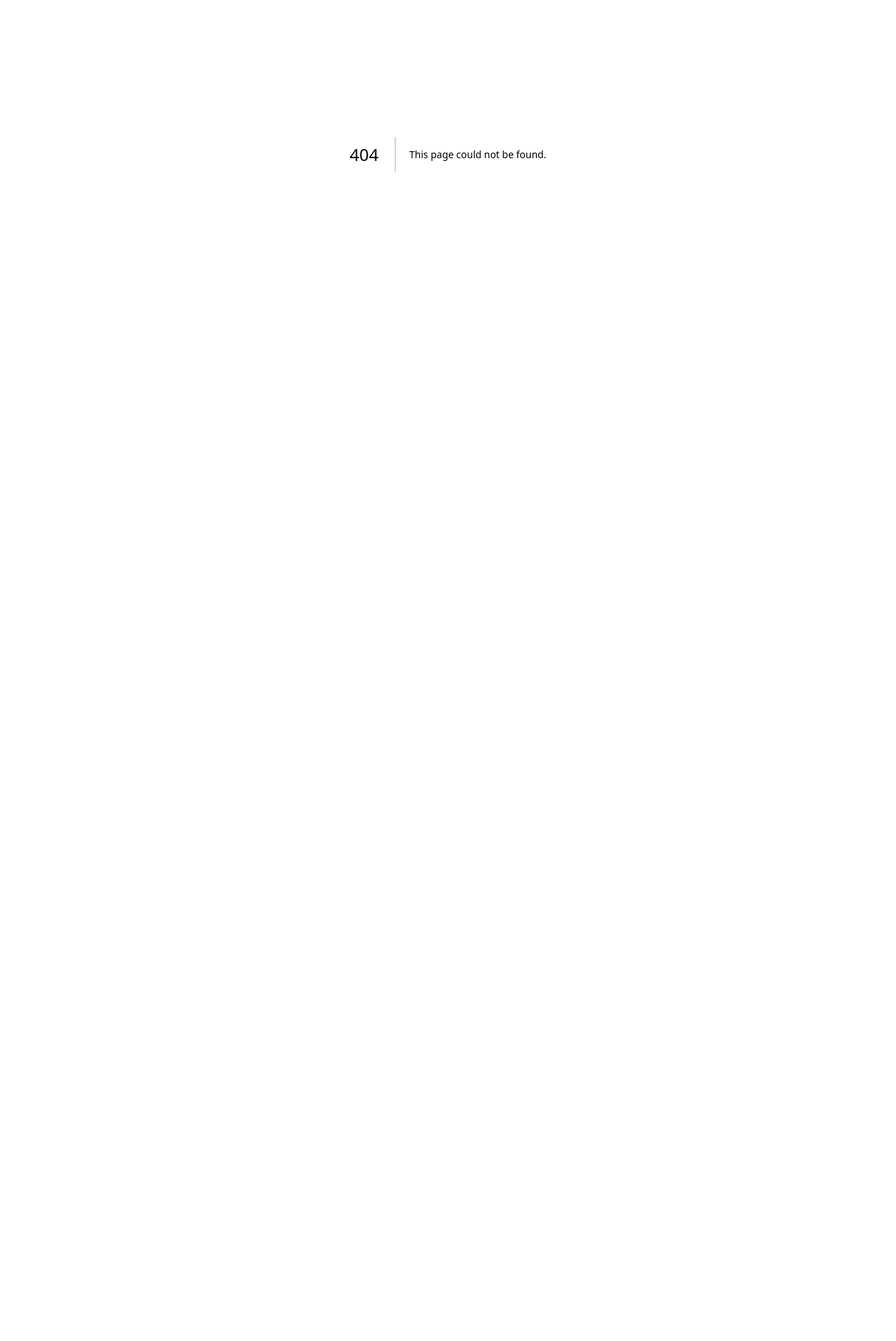
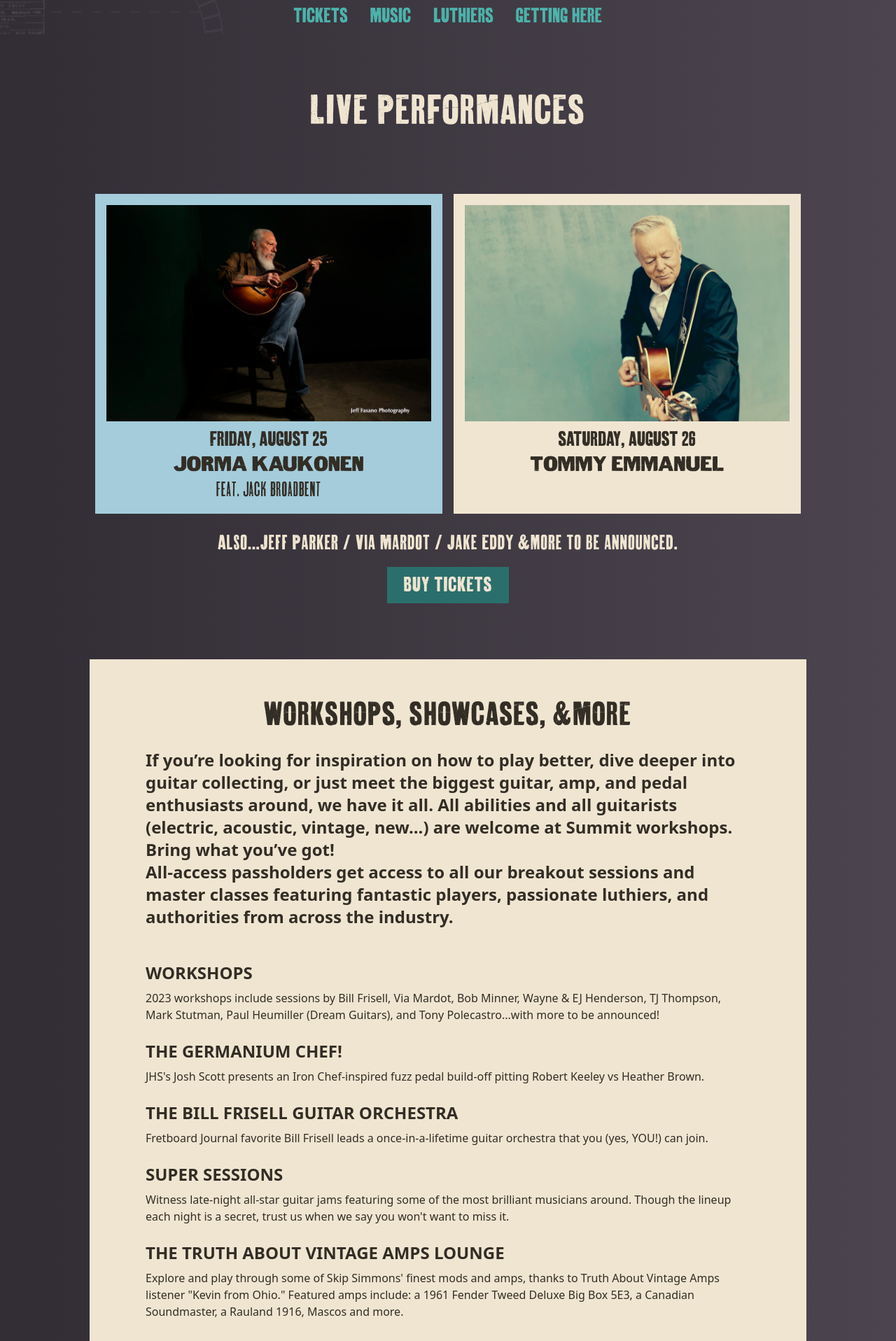
Before and after one commit to oldtownschool/fretboard-summit, a Next.js app: page /music in a window 1280 px wide. Before the commit this address had no page. Shown: the part 180-2096 px from the top of the page at 70% size. Before the commit the page ends 800 px from the top, so only its background shows below. Built offline with nearby package versions, Linux system fonts and the light colour scheme.

Commit message:
/music page

```diff
--- /dev/null
+++ b/app/music/page.js
@@ -0,0 +1,180 @@
+import Image from "next/image";
+import { Navbar } from "../components/Navbar.jsx";
+import Link from "next/link";
+import { Footer } from "../components/Footer";
+
+export default function Tickets() {
+  return (
+    <>
+      <Navbar />
+      <main className="flex min-h-screen flex-col items-center bg-gradient-to-r from-[#322D35] to-[#4C454F]">
+        <div class="my-10 mb-20 sm:mb-10 w-full max-w-5xl items-center sm:flex sm:flex-col px-4 lg:px-14 text-center">
+          <h2 className="mt-10 font-aurochs text-[#F0E5D1] uppercase text-6xl tracking-wider ">
+            Live Performances
+          </h2>
+        </div>
+        <div className="block sm:flex sm:flex-row mt-10 max-w-5xl p-2 sm:p-0">
+          <div className="w-full sm:flex-col sm:flex sm:w-2/4 m-0 sm:m-2 p-4 bg-[#A4CCDA] text-center text-[#322D25]">
+            <div className="flex justify-center">
+              <Image
+                src="/JormaKaukonen.jpeg"
+                alt="Jorma Kaukonen"
+                className="self-start mb-2"
+                width={600}
+                height={400}
+              />
+            </div>
+            <h2 className="tracking-wide font-aurochs font-normal uppercase text-3xl">
+              Friday, August 25
+              <br />
+              <span className="font-bold">Jorma Kaukonen</span>
+              <br />{" "}
+              <span className="font-light tracking-wider">
+                feat. Jack Broadbent
+              </span>
+            </h2>
+          </div>
+          <div className="w-full sm:flex-col sm:flex sm:w-2/4 m-0 mt-4 sm:m-2 p-4 bg-[#F0E5D1] text-center text-[#322D25]">
+            <div className="flex justify-center">
+              <Image
+                src="/TommyEmmanuel.jpeg"
+                alt="TommyEmmanuel"
+                className="self-start mb-2"
+                width={600}
+                height={400}
+              />
+            </div>
+            <h2 className="tracking-wide font-aurochs font-normal uppercase text-3xl">
+              Saturday, August 26
+              <br />
+              <span className="font-bold">Tommy Emmanuel</span>
+            </h2>
+            <p></p>
+          </div>
+        </div>
+
+        <h3 className="my-4 px-4 text-3xl tracking-wider font-aurochs text-[#F0E5D1]">
+          Also...Jeff Parker / Via Mardot / Jake Eddy &amp; more to be
+          announced.
+        </h3>
+
+        <Link href="" className="text-center mb-10">
+          <button className="tracking-wider text-3xl font-aurochs px-6 py-2 uppercase hover:bg-[#4DB3AC] bg-[#2B6F6D] text-[#F0E5D1]">
+            Buy Tickets
+          </button>
+        </Link>
+
+        {/* <div className="my-10 w-full max-w-5xl sm:flex-col sm:flex p-4 sm:py-14 sm:px-20 bg-[#A4CCDA] text-[#322D25]">
+          <div class="flex justify-center">
+            <Image
+              src="/JormaKaukonen.jpeg"
+              alt="Jorma Kaukonen"
+              className=""
+              width={600}
+              height={600}
+            />
+          </div>
+          <h2 className="tracking-wider font-aurochs font-normal uppercase text-5xl text-center my-6">
+            LIVE PERFORMANCES
+          </h2>
+          <h3 className="text-2xl">
+            Friday, August 25
+            <br />
+            <span className="font-bold">Jorma Kaukonen</span> feat. Jack
+            Broadbent
+          </h3>
+          <h3 className="text-2xl mt-6">
+            Saturday, August 26
+            <br />
+            <span className="font-bold">Tommy Emmanuel</span>
+          </h3>
+          <h3 className="my-4 text-xl">
+            Also...Jeff Parker / Via Mardot / Jake Eddy &amp; more to be
+            announced.
+          </h3>
+
+          <Link href="" className="text-center">
+            <button className="tracking-wider text-3xl font-aurochs px-6 py-2 uppercase hover:bg-[#4DB3AC] bg-[#2B6F6D] text-[#F0E5D1]">
+              Buy Tickets
+            </button>
+          </Link>
+        </div> */}
+
+        <div className="my-10 w-full max-w-5xl sm:flex-col sm:flex p-4 sm:py-14 sm:px-20 bg-[#F0E5D1] text-[#322D25]">
+          <h2 className="tracking-wider font-aurochs font-normal uppercase text-5xl text-center">
+            WORKSHOPS, SHOWCASES, &amp; MORE
+          </h2>
+          <h3 className="font-bold text-2xl my-6">
+            If you’re looking for inspiration on how to play better, dive deeper
+            into guitar collecting, or just meet the biggest guitar, amp, and
+            pedal enthusiasts around, we have it all. All abilities and all
+            guitarists (electric, acoustic, vintage, new...) are welcome at
+            Summit workshops. Bring what you’ve got!
+            <br />
+            All-access passholders get access to all our breakout sessions and
+            master classes featuring fantastic players, passionate luthiers, and
+            authorities from across the industry.
+          </h3>
+
+          <h3 className="font-bold text-2xl mt-6 mb-2">WORKSHOPS</h3>
+          <p>
+            2023 workshops include sessions by Bill Frisell, Via Mardot, Bob
+            Minner, Wayne &amp; EJ Henderson, TJ Thompson, Mark Stutman, Paul
+            Heumiller (Dream Guitars), and Tony Polecastro...with more to be
+            announced!
+          </p>
+
+          <h3 className="font-bold text-2xl mt-6 mb-2">THE GERMANIUM CHEF!</h3>
+          <p>
+            JHS&apos;s Josh Scott presents an Iron Chef-inspired fuzz pedal
+            build-off pitting Robert Keeley vs Heather Brown.
+          </p>
+
+          <h3 className="font-bold text-2xl mt-6 mb-2">
+            THE BILL FRISELL GUITAR ORCHESTRA
+          </h3>
+          <p>
+            Fretboard Journal favorite Bill Frisell leads a once-in-a-lifetime
+            guitar orchestra that you (yes, YOU!) can join.
+          </p>
+
+          <h3 className="font-bold text-2xl mt-6 mb-2">SUPER SESSIONS</h3>
+          <p>
+            Witness late-night all-star guitar jams featuring some of the most
+            brilliant musicians around. Though the lineup each night is a
+            secret, trust us when we say you won&apos;t want to miss it.
+          </p>
+
+          <h3 className="font-bold text-2xl mt-6 mb-2">
+            THE TRUTH ABOUT VINTAGE AMPS LOUNGE
+          </h3>
+          <p>
+            Explore and play through some of Skip Simmons&apos; finest mods and
+            amps, thanks to Truth About Vintage Amps listener &quot;Kevin from
+            Ohio.&quot; Featured amps include: a 1961 Fender Tweed Deluxe Big
+            Box 5E3, a Canadian Soundmaster, a Rauland 1916, Mascos and more.
+          </p>
+
+          <h3 className="font-bold text-2xl mt-6 mb-2">EVENING JAM ROOMS!</h3>
+          <p>For both acoustic and electric guitar lovers!</p>
+        </div>
+
+        {/* <div className="mt-10 mb-20 w-full max-w-5xl items-center sm:flex sm:flex-col px-4 lg:px-14 text-center">
+          <h2 className="mb-4 text-[#4DB3AC] font-bold uppercase text-xl tracking-widest ">
+            More ticket packages available soon
+          </h2>
+          <p className="text-white text-lg">
+            <span className="font-bold">Guitar showcase only</span>
+            <br />
+            June 1, 2023, $30
+          </p>
+          <p className="text-white text-lg my-6">
+            <span className="font-bold">Individual Concert Tickets</span>&nbsp;
+            Summer 2023 (pending availability)
+          </p>
+        </div> */}
+      </main>
+      <Footer />
+    </>
+  );
+}
--- a/app/tickets/page.js
+++ b/app/tickets/page.js
@@ -8,7 +8,7 @@ export default function Tickets() {
     <>
       <Navbar />
       <main className="flex min-h-screen flex-col items-center bg-gradient-to-r from-[#322D35] to-[#4C454F]">
-        <div className="my-10 w-full max-w-5xl items-center sm:flex sm:flex-col px-4 lg:px-14 text-center">
+        <div className="my-10 mb-20 sm:mb-10 w-full max-w-5xl items-center sm:flex sm:flex-col px-4 lg:px-14 text-center">
           <h2 className="mt-10 mb-4 font-aurochs text-[#F0E5D1] uppercase text-6xl tracking-wider ">
             Buy tickets
           </h2>
```
Also changed, not shown: public/JormaKaukonen.jpeg (added), public/TommyEmmanuel.jpeg (added).
